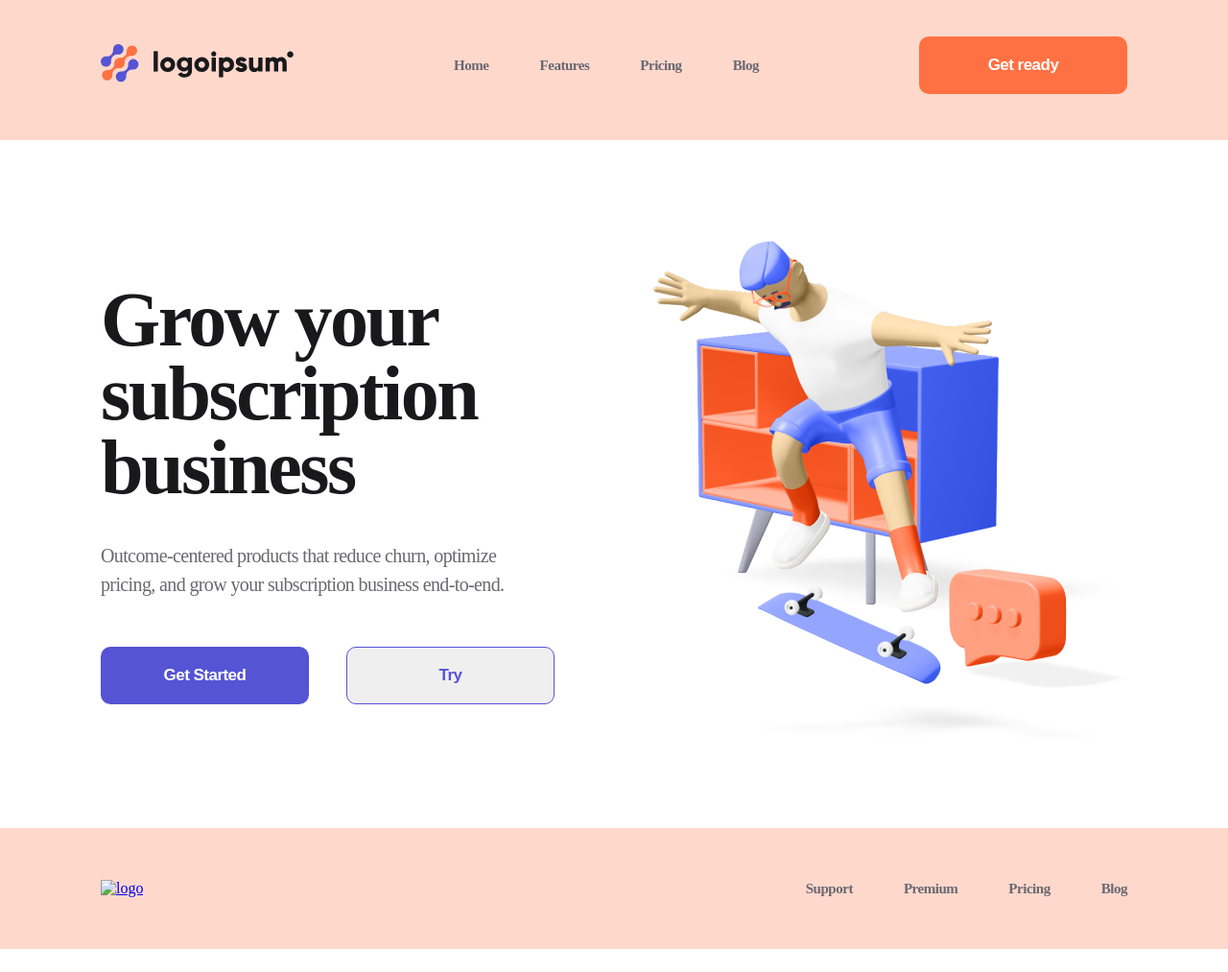
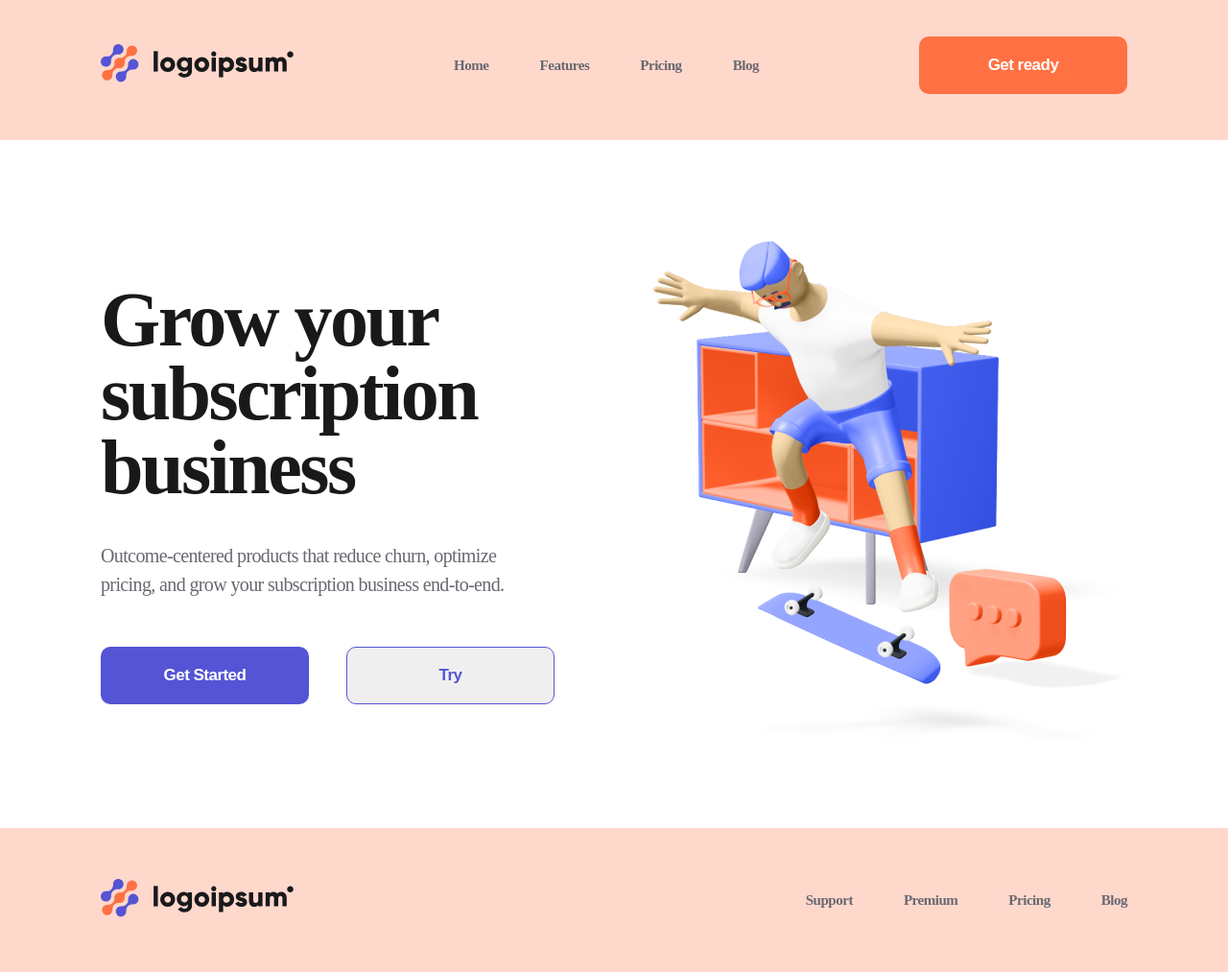
Before and after one commit to Aperkotik/Byte_Homework, a plain HTML site: page index.html in a window 1280 px wide. Shown: the whole page at 96% size. Before the commit the page ends 989 px from the top, so only its background shows below. Drawn offline with Linux system fonts and the light colour scheme; the site is published under a folder, as on GitHub Pages, so addresses that start at the root find nothing.

Commit message:
Add files via upload

```diff
--- a/index.html
+++ b/index.html
@@ -45,7 +45,7 @@
     <footer class="footer">
       <div class="container footer__flex">
       <div>
-        <a href="#"><img src="/Images/Logo Color.svg" alt="logo" /></a>
+        <a href="#"><img src="Images/Logo Color.svg" alt="logo" /></a>
       </div>
       <div>
         <ul>
```
